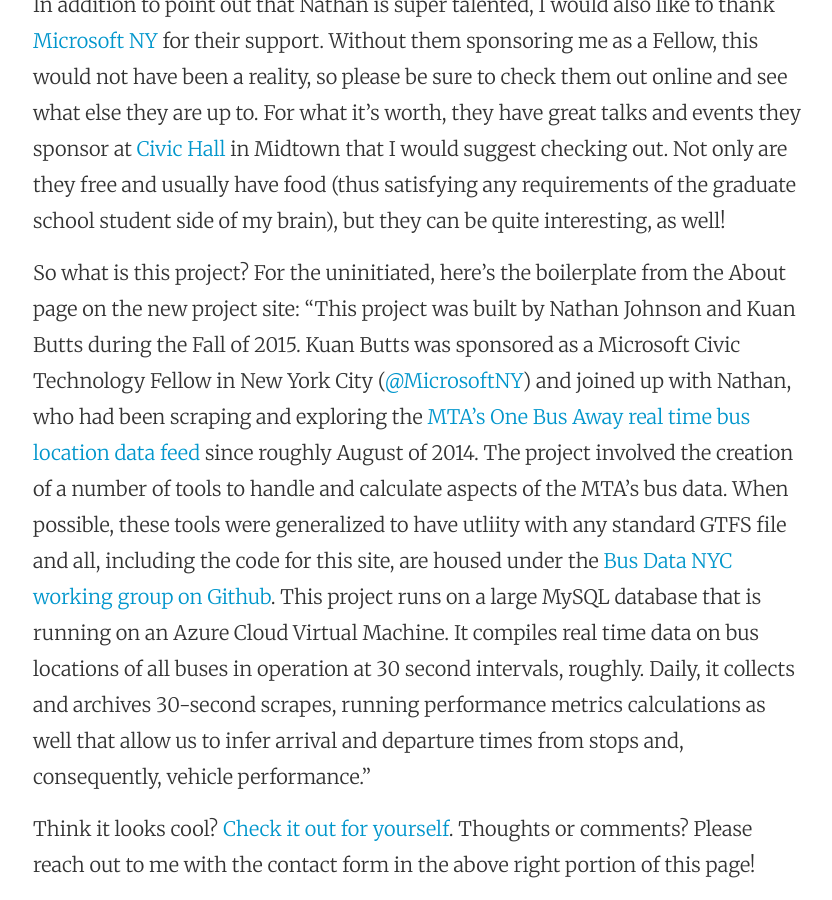
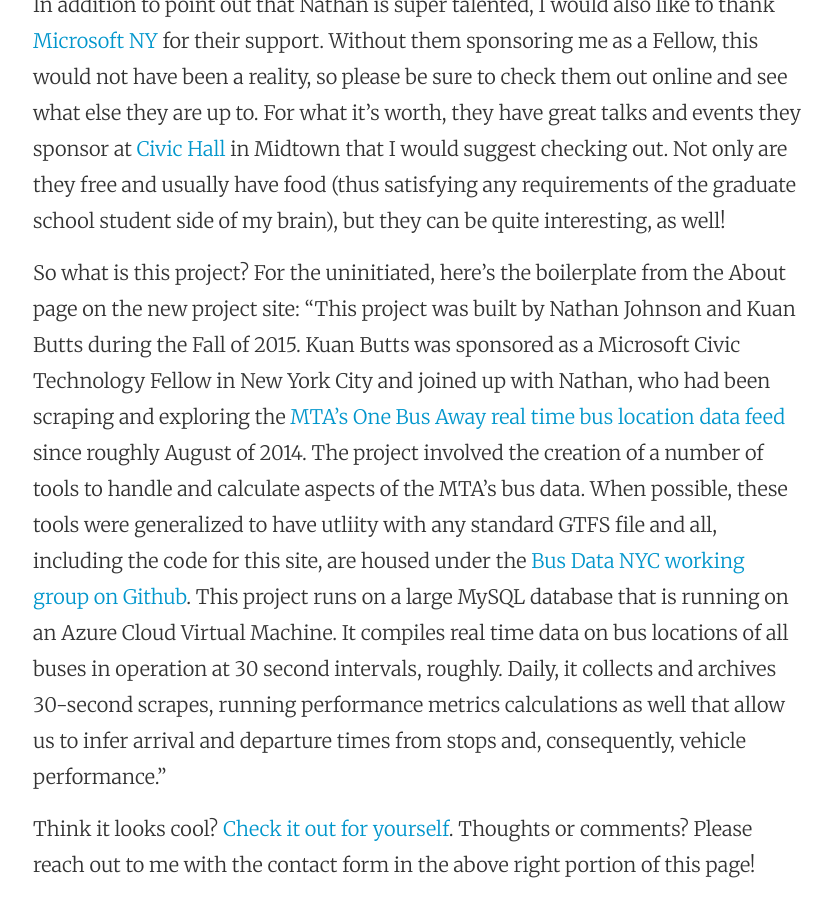
Before and after one commit to kuanb/kuanb.github.io, a Jekyll site: the page built from _posts/2015-12-18-announce-busdata.md, in a window 1280 px wide and 900 px high, scrolled down 1195 px. Shown: the whole window, without its empty margins (223-1055 px from the left). Built offline with Jekyll 4.4.1, drawn with Linux system fonts in a browser that asks for light colours; Markdown is read by kramdown in place of the engine named in the settings.

Commit message:
fixed bad hyper links

```diff
--- a/_posts/2015-12-18-announce-busdata.md
+++ b/_posts/2015-12-18-announce-busdata.md
@@ -6,12 +6,12 @@
 ---
 
 
-Today I would like to "announce" the release of an [awesome project]((http://bus-data-nyc.github.io/)) I have had the pleasure of working on with the incredibly talented [Nathan Johnson](https://twitter.com/britishnathan) since late August of this year (2015). Pretty much all of my recent posts on this blog have been with regards to exploring the data from the MTA One Bus Away feed. This has all been directed at the effort of creating a public portal to explore bus performance data for the MTA. And without further adieu, take a gander at this below screen capture of the [Github splash page]((http://bus-data-nyc.github.io/)) that redirects to the main project!
+Today I would like to "announce" the release of an [awesome project](http://bus-data-nyc.github.io/) I have had the pleasure of working on with the incredibly talented [Nathan Johnson](https://twitter.com/britishnathan) since late August of this year (2015). Pretty much all of my recent posts on this blog have been with regards to exploring the data from the MTA One Bus Away feed. This has all been directed at the effort of creating a public portal to explore bus performance data for the MTA. And without further adieu, take a gander at this below screen capture of the [Github splash page](http://bus-data-nyc.github.io/) that redirects to the main project!
 
 ![splash](https://raw.githubusercontent.com/kuanb/kuanb.github.io/master/images/_posts/announce_busdata/splash.png)
 
 In addition to point out that Nathan is super talented, I would also like to thank [Microsoft NY](https://twitter.com/MicrosoftNY) for their support. Without them sponsoring me as a Fellow, this would not have been a reality, so please be sure to check them out online and see what else they are up to. For what it's worth, they have great talks and events they sponsor at [Civic Hall](http://civichall.org/) in Midtown that I would suggest checking out. Not only are they free and usually have food (thus satisfying any requirements of the graduate school student side of my brain), but they can be quite interesting, as well!
 
-So what is this project? For the uninitiated, here's the boilerplate from the About page on the new project site: "This project was built by Nathan Johnson and Kuan Butts during the Fall of 2015. Kuan Butts was sponsored as a Microsoft Civic Technology Fellow in New York City ([@MicrosoftNY]((https://twitter.com/MicrosoftNY))) and joined up with Nathan, who had been scraping and exploring the [MTA's One Bus Away real time bus location data feed](http://bustime.mta.info/wiki/Developers/OneBusAwayRESTfulAPI) since roughly August of 2014. The project involved the creation of a number of tools to handle and calculate aspects of the MTA's bus data. When possible, these tools were generalized to have utliity with any standard GTFS file and all, including the code for this site, are housed under the [Bus Data NYC working group on Github](https://github.com/Bus-Data-NYC). This project runs on a large MySQL database that is running on an Azure Cloud Virtual Machine. It compiles real time data on bus locations of all buses in operation at 30 second intervals, roughly. Daily, it collects and archives 30-second scrapes, running performance metrics calculations as well that allow us to infer arrival and departure times from stops and, consequently, vehicle performance."
+So what is this project? For the uninitiated, here's the boilerplate from the About page on the new project site: "This project was built by Nathan Johnson and Kuan Butts during the Fall of 2015. Kuan Butts was sponsored as a Microsoft Civic Technology Fellow in New York City and joined up with Nathan, who had been scraping and exploring the [MTA's One Bus Away real time bus location data feed](http://bustime.mta.info/wiki/Developers/OneBusAwayRESTfulAPI) since roughly August of 2014. The project involved the creation of a number of tools to handle and calculate aspects of the MTA's bus data. When possible, these tools were generalized to have utliity with any standard GTFS file and all, including the code for this site, are housed under the [Bus Data NYC working group on Github](https://github.com/Bus-Data-NYC). This project runs on a large MySQL database that is running on an Azure Cloud Virtual Machine. It compiles real time data on bus locations of all buses in operation at 30 second intervals, roughly. Daily, it collects and archives 30-second scrapes, running performance metrics calculations as well that allow us to infer arrival and departure times from stops and, consequently, vehicle performance."
 
 Think it looks cool? [Check it out for yourself](http://bus-data-nyc.github.io/). Thoughts or comments? Please reach out to me with the contact form in the above right portion of this page!
```
